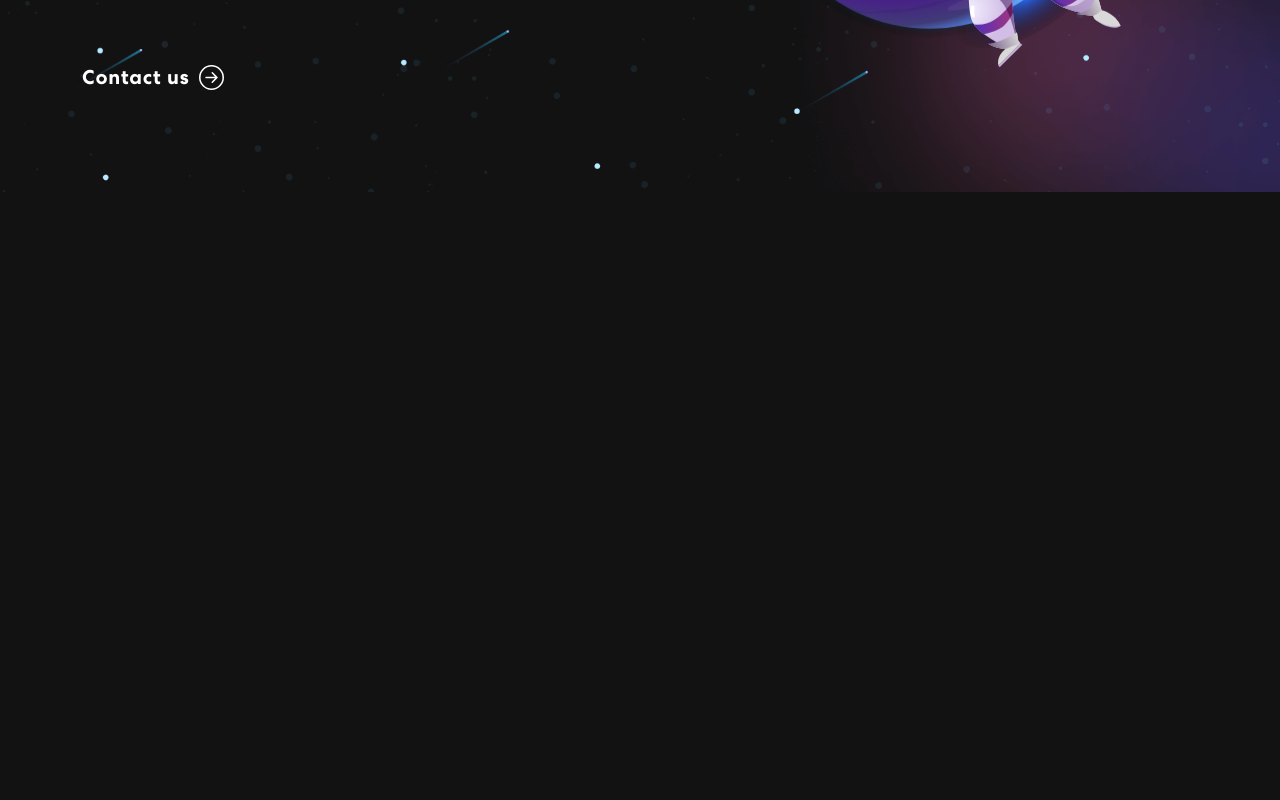
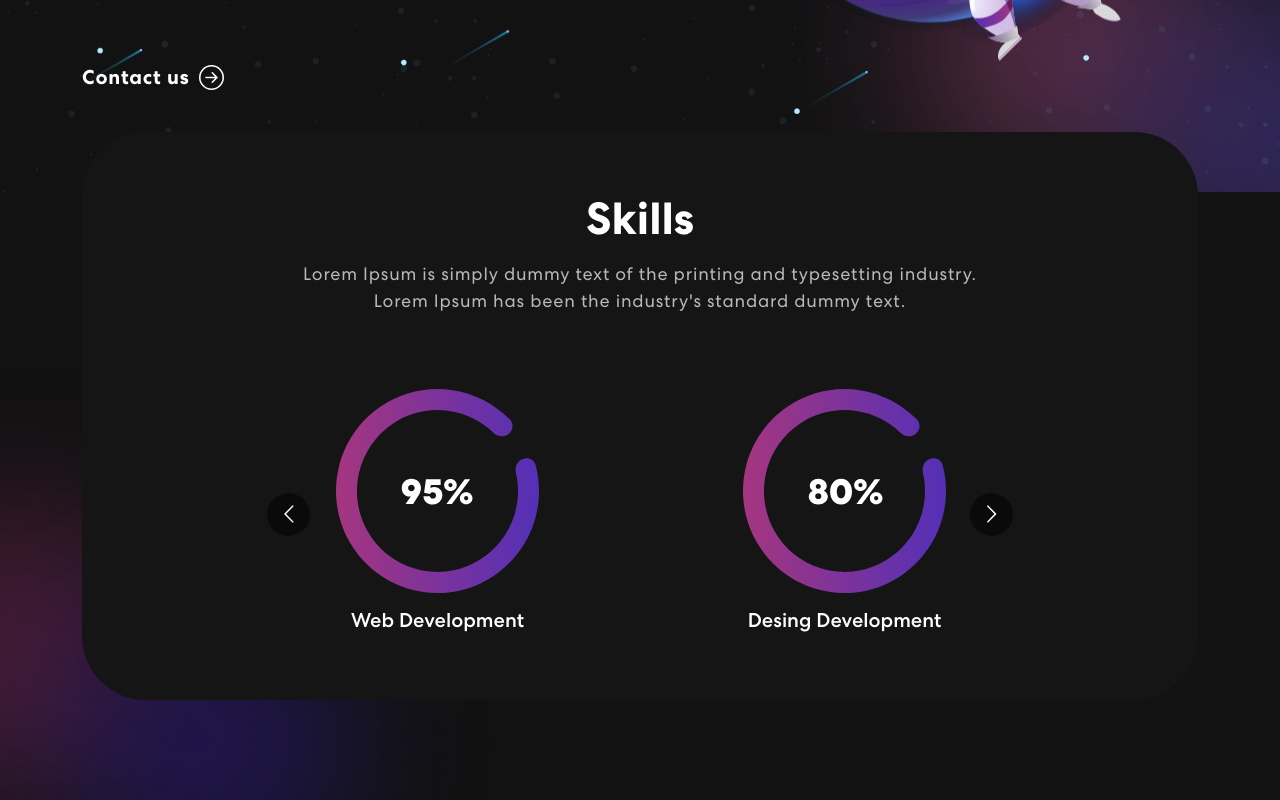
Before and after one commit to KeoFoxy/miko-lab, a React (Create React App) app: page / in a window 1280 px wide. Shown: the part 580-1380 px from the top of the page. Before the commit the page ends 800 px from the top, so only its background shows below. Built offline with nearby package versions, Linux system fonts and the light colour scheme.

Commit message:
Skills section completed

```diff
--- a/src/App.js
+++ b/src/App.js
@@ -3,6 +3,7 @@
 import Button from 'react-bootstrap/Button';
 import { NavBar } from './components/NavBar.js'
 import { Banner } from './components/Banner.js'
+import { Skills } from './components/Skills'
 import 'bootstrap/dist/css/bootstrap.min.css';
 
 function App() {
@@ -10,6 +11,7 @@
     <div className="App">
       <NavBar/>
       <Banner />
+      <Skills />
     </div>
   );
 }
--- /dev/null
+++ b/src/components/Skills.js
@@ -0,0 +1,62 @@
+import { Container, Row, Col } from "react-bootstrap";
+import Carousel from "react-multi-carousel";
+import "react-multi-carousel/lib/styles.css";
+import meter1 from '../assets/img/meter1.svg'
+import meter2 from '../assets/img/meter2.svg'
+import meter3 from '../assets/img/meter3.svg'
+import colorSharp from '../assets/img/color-sharp.png'
+
+export const Skills = () =>{
+    const responsive = {
+        superLargeDesktop: {
+          // the naming can be any, depends on you.
+          breakpoint: { max: 4000, min: 3000 },
+          items: 5
+        },
+        desktop: {
+          breakpoint: { max: 3000, min: 1024 },
+          items: 3
+        },
+        tablet: {
+          breakpoint: { max: 1024, min: 464 },
+          items: 2
+        },
+        mobile: {
+          breakpoint: { max: 464, min: 0 },
+          items: 1
+        }
+    };
+
+
+    return (
+        <section className="skill" id="skills">
+            <Container>
+                <Row>
+                    <Col>
+                        <div className="skill-bx">
+                            <h2>
+                                Skills
+                            </h2>
+                            <p>Lorem Ipsum is simply dummy text of the printing and typesetting industry.<br></br> Lorem Ipsum has been the industry's standard dummy text.</p>
+                            <Carousel responsive={responsive} infinite={true} className="skill-slider">
+                                <div className="item">
+                                    <img src={meter1} alt='Image' />
+                                    <h5>Web Development</h5>
+                                </div>
+                                <div className="item">
+                                    <img src={meter2} alt='Image' />
+                                    <h5>Desing Development</h5>
+                                </div>
+                                <div className="item">
+                                    <img src={meter3} alt='Image' />
+                                    <h5>Bots Development</h5>
+                                </div>
+                            </Carousel>
+                        </div>
+                    </Col>
+                </Row>
+            </Container>
+            <img className="background-image-left" src={colorSharp} />
+        </section>
+    )
+}
```
